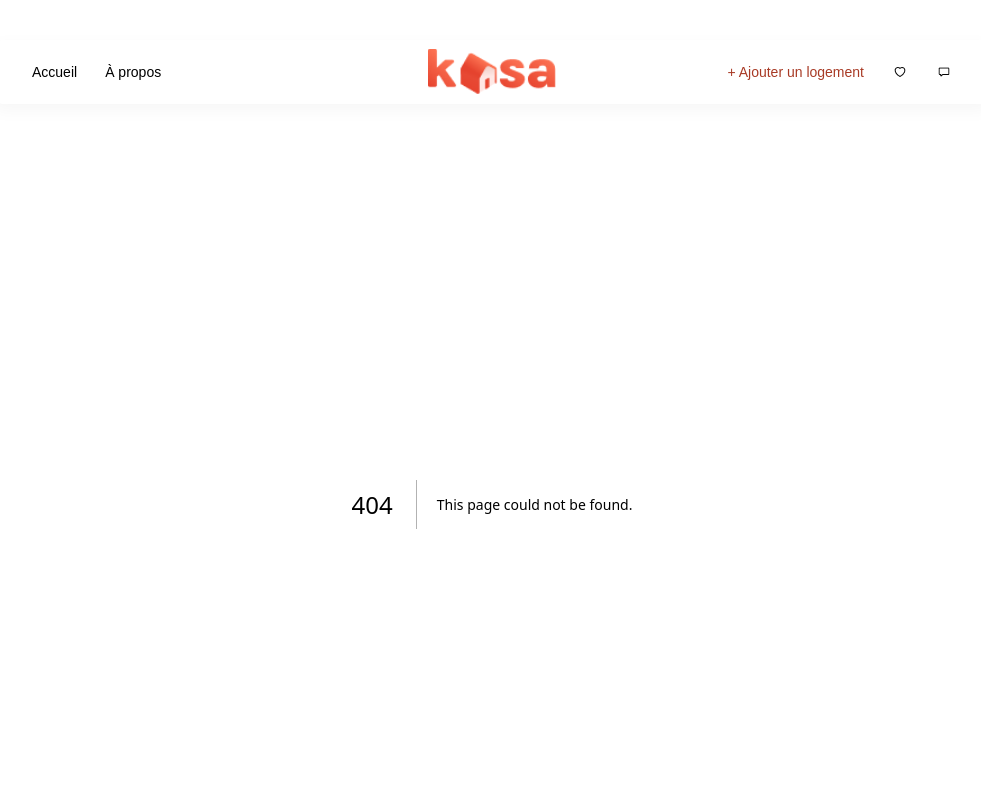
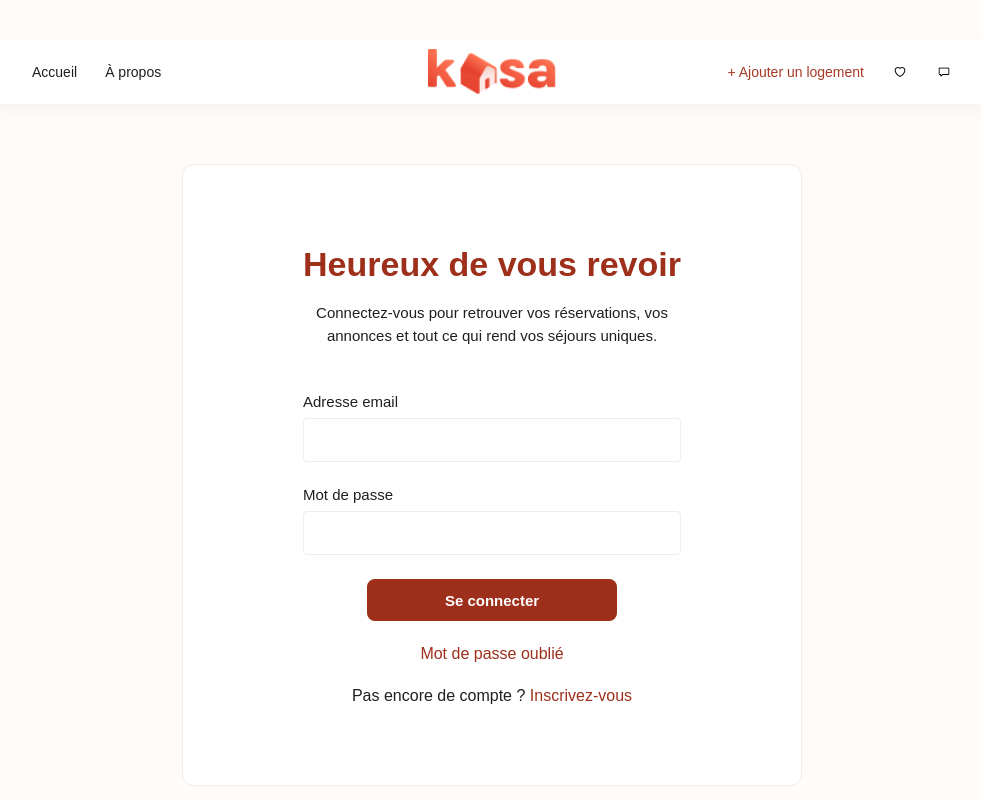
Before and after one commit to dhruvesh-patel2/-kaza-D-veloppez-une-plateforme-de-r-servation-avec-React, a Next.js app: page /login in a window 1280 px wide. Before the commit this address had no page. Shown: the top 800 px of the page, without its empty margins (148-1129 px from the left). Built offline with nearby package versions, Linux system fonts and the light colour scheme.

Commit message:
feat(auth): ajout du système de connexion avec tests unitaires

```diff
--- /dev/null
+++ b/app/login/page.jsx
@@ -0,0 +1,24 @@
+// Import du style de la page connexion
+import "../../styles/login.css";
+// Import du formulaire de connexion
+import LoginForm from "../../components/LoginForm";
+// Page connexion
+export default function LoginPage() {
+  return (
+    <main className="login-page">
+      {/* Carte centrale de connexion */}
+      <section className="login-card">
+        {/* Titre principal */}
+        <h1>
+          Heureux de vous revoir
+        </h1>
+        {/* Texte d’introduction */}
+        <p>
+          Connectez-vous pour retrouver vos réservations, vos annonces et tout ce qui rend vos séjours uniques.
+        </p>
+        {/* Formulaire de connexion */}
+        <LoginForm />
+      </section>
+    </main>
+  );
+}
--- /dev/null
+++ b/components/LoginForm.jsx
@@ -0,0 +1,122 @@
+"use client";
+// Import du state React
+import { useState } from "react";
+// Import des liens Next.js
+import Link from "next/link";
+// Import de la fonction API de connexion
+import { loginUser } from "../lib/auth";
+// Composant formulaire connexion
+export default function LoginForm() {
+  // Données du formulaire
+  const [formData, setFormData] = useState({
+    email: "",
+    password: "",
+  });
+  // Message d’erreur affiché à l’utilisateur
+  const [errorMessage, setErrorMessage] = useState("");
+  // État de chargement pendant la connexion
+  const [isLoading, setIsLoading] = useState(false);
+  // Met à jour les champs du formulaire
+  const handleChange = (event) => {
+    const {
+      name,
+      value,
+    } = event.target;
+    setFormData((previousData) => ({
+      ...previousData,
+      [name]: value,
+    }));
+  };
+  // Gestion de la soumission du formulaire
+  const handleSubmit = async (event) => {
+    // Empêche le rechargement de la page
+    event.preventDefault();
+    // Réinitialise l’erreur
+    setErrorMessage("");
+    // Active le chargement
+    setIsLoading(true);
+    try {
+      // Appel API login
+      const data = await loginUser(formData);
+      // Sauvegarde du token dans le navigateur
+      localStorage.setItem(
+        "kasa_token",
+        data.token
+      );
+      // Sauvegarde des infos utilisateur
+      localStorage.setItem(
+        "kasa_user",
+        JSON.stringify(data.user)
+      );
+      // Redirection vers l’accueil après connexion
+      window.location.href = "/";
+    } catch (error) {
+      // Affiche le message d’erreur
+      setErrorMessage(error.message);
+    } finally {
+      // Désactive le chargement
+      setIsLoading(false);
+    }
+  };
+  return (
+    <form
+      className="login-form"
+      onSubmit={handleSubmit}
+    >
+      {/* Champ email */}
+      <div className="login-form__group">
+        <label htmlFor="email">
+          Adresse email
+        </label>
+        <input
+          id="email"
+          name="email"
+          type="email"
+          value={formData.email}
+          onChange={handleChange}
+          required
+        />
+      </div>
+      {/* Champ mot de passe */}
+      <div className="login-form__group">
+        <label htmlFor="password">
+          Mot de passe
+        </label>
+        <input
+          id="password"
+          name="password"
+          type="password"
+          value={formData.password}
+          onChange={handleChange}
+          required
+        />
+      </div>
+      {/* Message d’erreur */}
+      {errorMessage && (
+        <p className="login-form__error">
+          {errorMessage}
+        </p>
+      )}
+      {/* Bouton connexion */}
+      <button
+        type="submit"
+        disabled={isLoading}
+      >
+        {isLoading
+          ? "Connexion..."
+          : "Se connecter"}
+      </button>
+      {/* Lien mot de passe oublié */}
+      <Link href="/forgot-password">
+        Mot de passe oublié
+      </Link>
+      {/* Lien inscription */}
+      <p>
+        Pas encore de compte ?{" "}
+        <Link href="/register">
+          Inscrivez-vous
+        </Link>
+      </p>
+    </form>
+  );
+}
--- /dev/null
+++ b/lib/auth.js
@@ -0,0 +1,28 @@
+// Fonction qui connecte un utilisateur
+export async function loginUser({
+  email,
+  password,
+}) {
+  // Appel vers la route proxy Next.js
+  // Cette route évite les problèmes CORS avec le backend
+  const response = await fetch("/api/auth/login", {
+    method: "POST",
+    headers: {
+      "Content-Type": "application/json",
+    },
+    body: JSON.stringify({
+      email,
+      password,
+    }),
+  });
+  // Conversion de la réponse en JSON
+  const data = await response.json();
+  // Gestion des erreurs API
+  if (!response.ok) {
+    throw new Error(
+      data.error || "Identifiants invalides"
+    );
+  }
+  // Retourne le token et les informations utilisateur
+  return data;
+}
--- a/package.json
+++ b/package.json
@@ -20,11 +20,11 @@
     "@babel/preset-react": "^8.0.0",
     "@testing-library/jest-dom": "^6.9.1",
     "@testing-library/react": "^16.3.2",
+    "@testing-library/user-event": "^14.6.1",
     "babel-jest": "^30.4.1",
     "eslint": "^9",
     "eslint-config-next": "16.2.9",
     "jest": "^30.4.2",
     "jest-environment-jsdom": "^30.4.1"
-
   }
 }
--- /dev/null
+++ b/styles/login.css
@@ -0,0 +1,114 @@
+.login-page {
+  width: min(100% - 32px, 1000px);
+  min-height: calc(100vh - 220px);
+  display: flex;
+  justify-content: center;
+  align-items: center;
+  margin: 60px auto;
+}
+
+.login-card {
+  width: 100%;
+  max-width: 620px;
+  padding: 80px 120px;
+  background: #ffffff;
+  border: 1px solid #eeeeee;
+  border-radius: 12px;
+  text-align: center;
+}
+
+.login-card h1 {
+  color: #9d2f1b;
+  font-size: 34px;
+  margin-bottom: 18px;
+}
+
+.login-card > p {
+  font-size: 15px;
+  line-height: 1.5;
+  margin-bottom: 46px;
+}
+
+.login-form {
+  display: flex;
+  flex-direction: column;
+  gap: 24px;
+  text-align: left;
+}
+
+.login-form__group {
+  display: flex;
+  flex-direction: column;
+  gap: 8px;
+}
+
+.login-form__group label {
+  font-size: 15px;
+  font-weight: 500;
+}
+
+.login-form__group input {
+  height: 44px;
+  padding: 0 14px;
+  border: 1px solid #eeeeee;
+  border-radius: 4px;
+  font-size: 15px;
+}
+
+.login-form__error {
+  color: #9d2f1b;
+  font-size: 14px;
+  text-align: center;
+}
+
+.login-form button {
+  width: 250px;
+  height: 42px;
+  align-self: center;
+  border: none;
+  border-radius: 8px;
+  background: #9d2f1b;
+  color: #ffffff;
+  font-size: 15px;
+  font-weight: 600;
+  cursor: pointer;
+}
+
+.login-form button:disabled {
+  opacity: 0.7;
+  cursor: not-allowed;
+}
+
+.login-form a {
+  color: #9d2f1b;
+  text-align: center;
+}
+
+.login-form p {
+  text-align: center;
+}
+
+@media (max-width: 900px) {
+  .login-page {
+    width: min(100% - 32px, 360px);
+    min-height: auto;
+    margin: 90px auto;
+  }
+
+  .login-card {
+    padding: 34px 16px;
+  }
+
+  .login-card h1 {
+    font-size: 24px;
+  }
+
+  .login-card > p {
+    font-size: 14px;
+    margin-bottom: 36px;
+  }
+
+  .login-form button {
+    width: 230px;
+  }
+}
```
Also changed, not shown: app/api/auth/login/route.js (added, +19 -0 lines), 2 other files (tests, documents, lock files or other folders).
